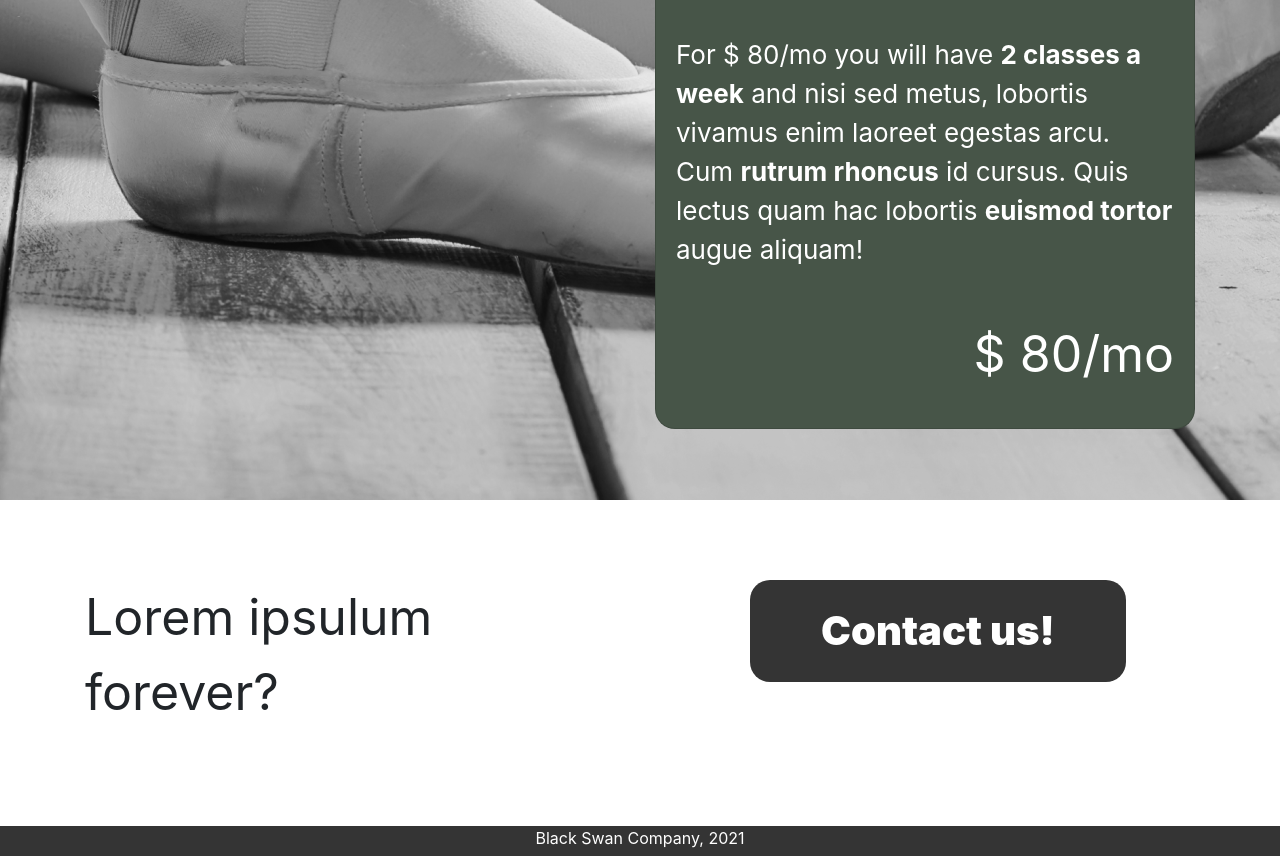
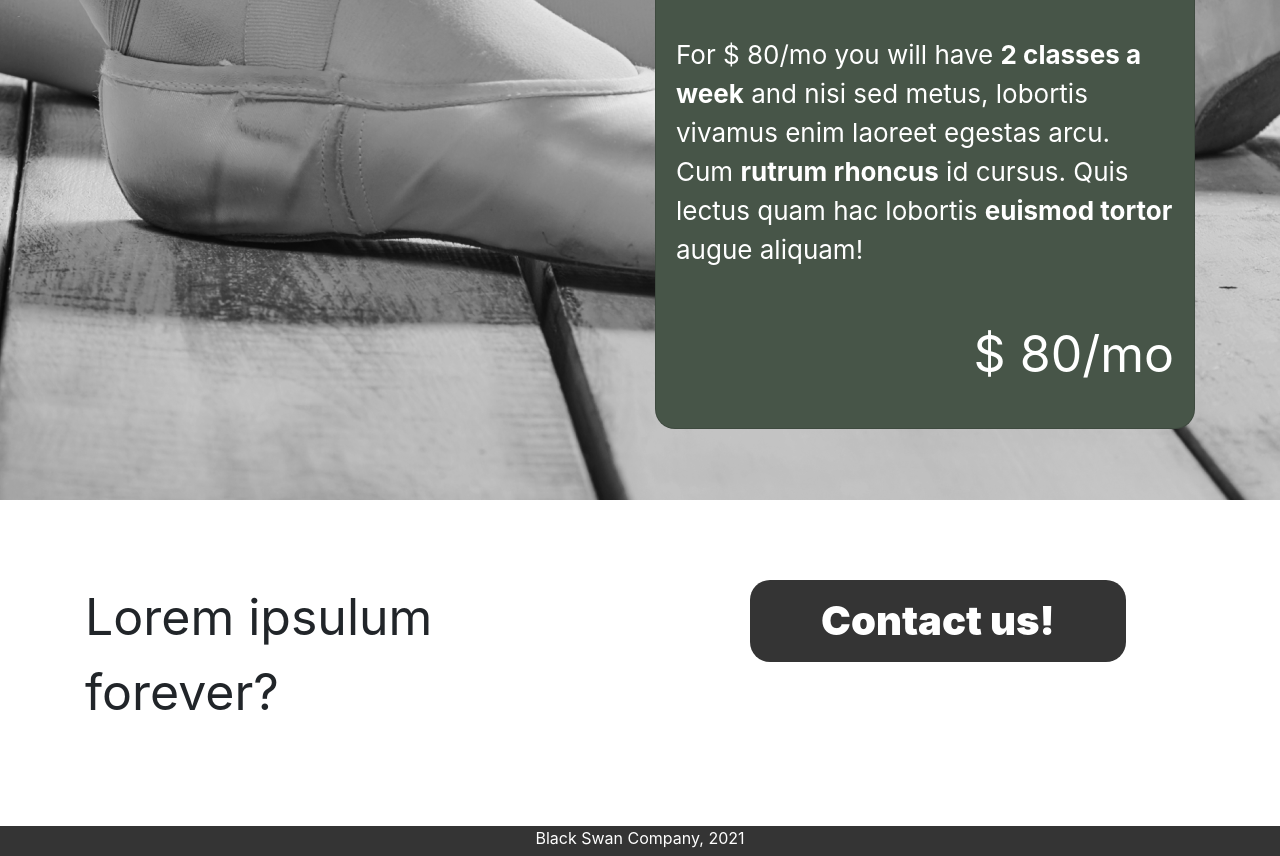
Before and after one commit to tocrossbridge/website_black-swan-ballet, a plain HTML site: page index.html in a window 1280 px wide. Shown: the part 3802-4658 px from the top of the page. Drawn offline with nearby package versions, Linux system fonts and the light colour scheme.

Commit message:
CSS: contact-us btn Changed padding 20x 70px to 10px 70px

```diff
--- a/src/css/index.css
+++ b/src/css/index.css
@@ -124,7 +124,7 @@ header{
     color: #fff;
     font-weight: 900;
     font-size: 5vh;
-    padding: 20px 70px;
+    padding: 10px 70px;
     border-radius: 20px;
 }
 .contact-us__button:hover{
```
